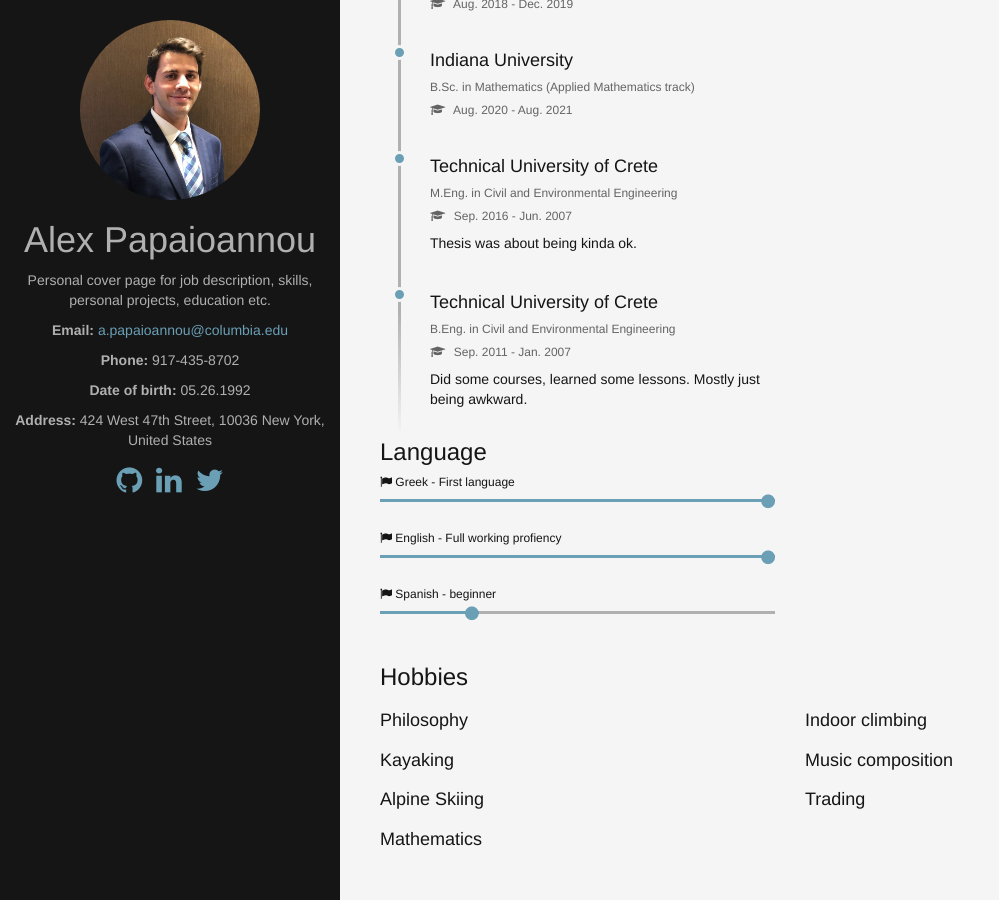
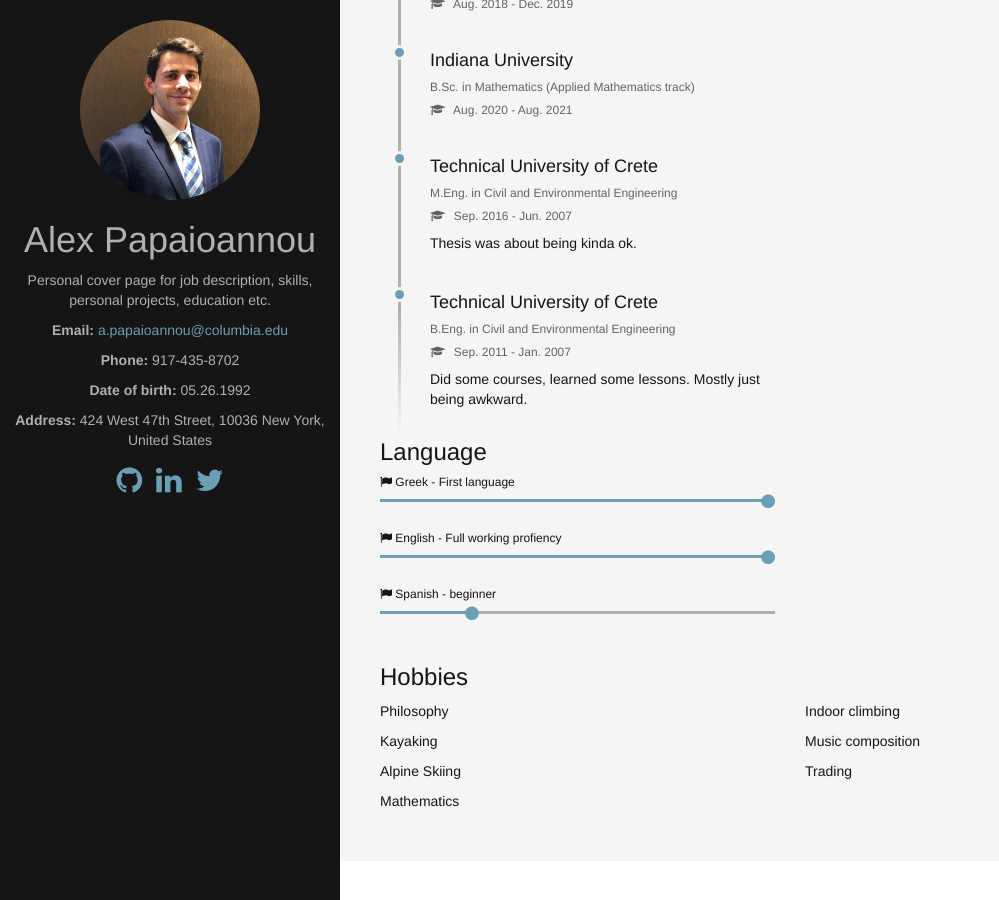
Before and after one commit to alex-papaioannou/home, a Jekyll site: the page built from index.html, in a window 1280 px wide and 900 px high, scrolled down 2034 px. Shown: the whole window, without its empty margins (0-999 px from the left). Built offline with Jekyll 4.4.1, drawn with Linux system fonts in a browser that asks for light colours; nearby versions of some CDN libraries.

Commit message:
Update hobbies.html

```diff
--- a/_includes/hobbies.html
+++ b/_includes/hobbies.html
@@ -9,11 +9,8 @@
                     {% if post.category == "hobby" %}
                         <div class="hobby col-xs-12 col-sm-6 col-md-6">
                             <div class="hobby-header">
-                                <h4>
-                                    {{ post.name }}
-                                </h4>
-                                <p>
-                                    {{ post.content }}
+                                <p>    {{ post.name }}
+                                       {{ post.content }}
                                 </p>
                             </div>
                         </div>
```
